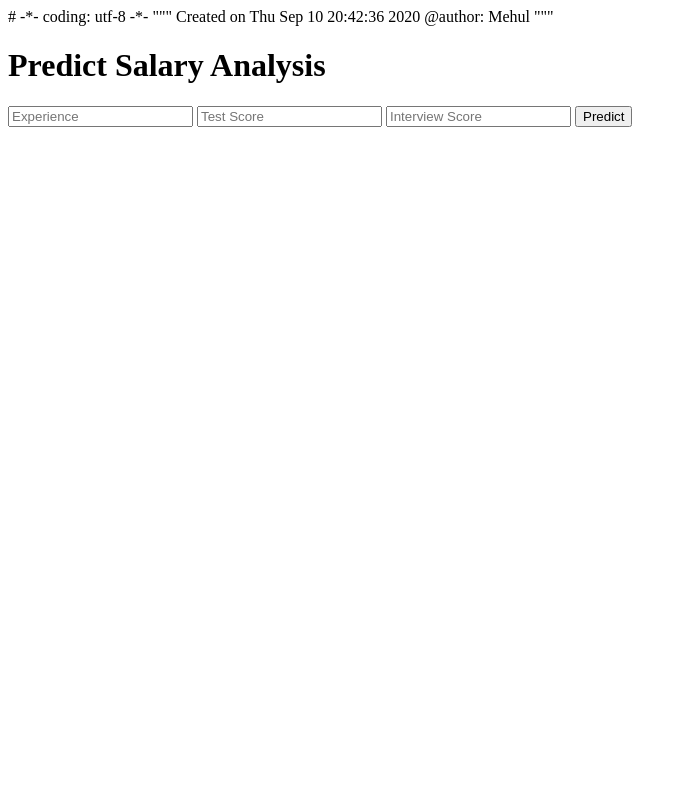
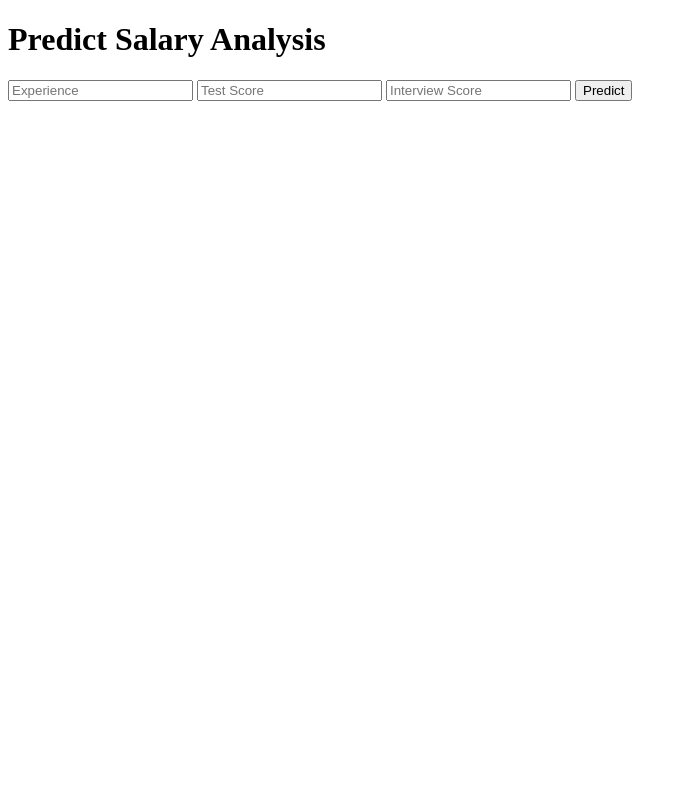
Before and after one commit to MehulBhuva007/Flask_deployment01, a Python web app: template Templates/index.html in a window 1280 px wide. Shown: the whole page, without its empty margins (0-687 px from the left). Run offline with Jinja, Linux system fonts and the light colour scheme; the template is opened without the code that fills it, so the values that code supplies are empty.

Commit message:
Update index.html

```diff
--- a/Templates/index.html
+++ b/Templates/index.html
@@ -1,10 +1,3 @@
-# -*- coding: utf-8 -*-
-"""
-Created on Thu Sep 10 20:42:36 2020
-
-@author: Mehul
-"""
-
 <!DOCTYPE html>
 <html >
 <!--From https://codepen.io/frytyler/pen/EGdtg-->
```
